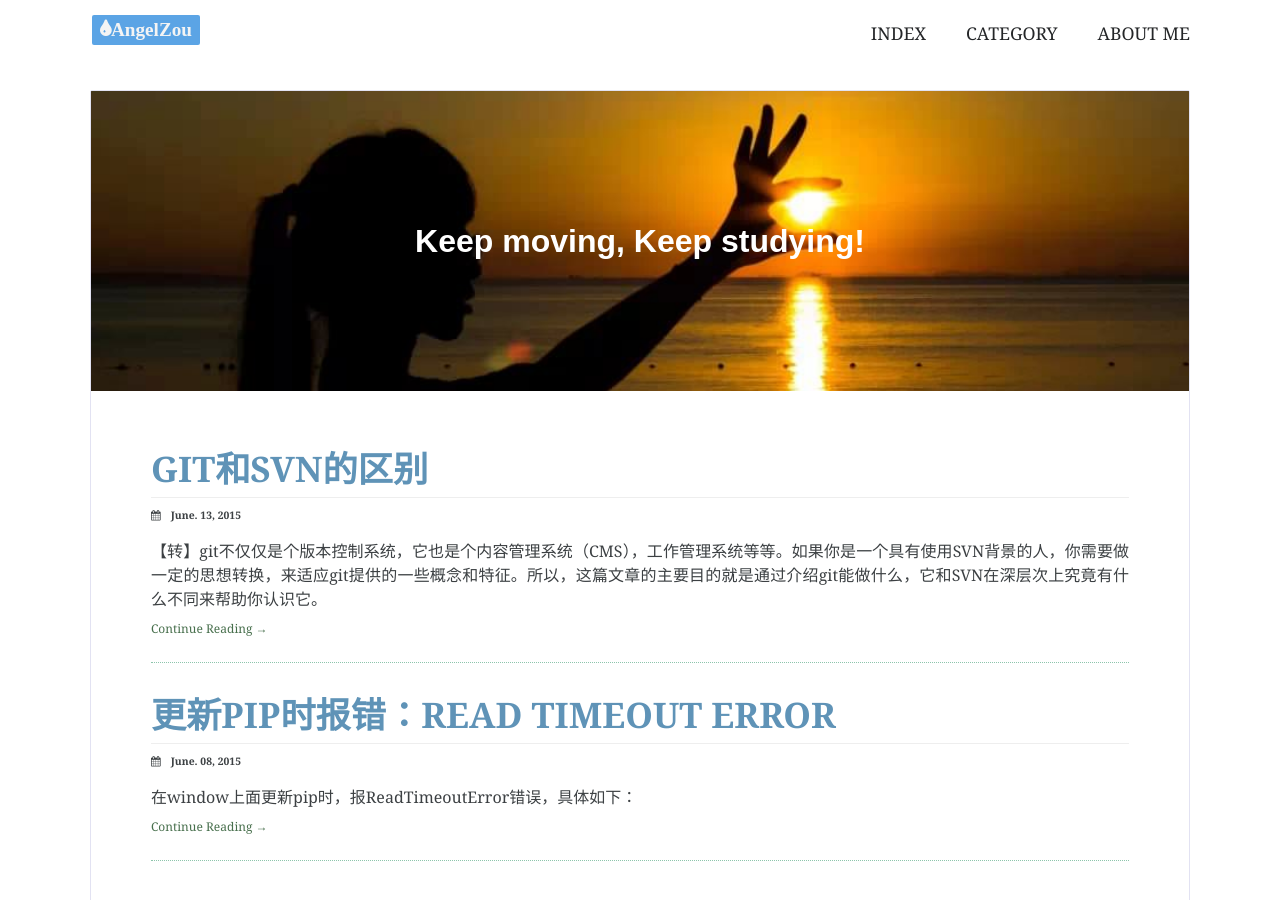
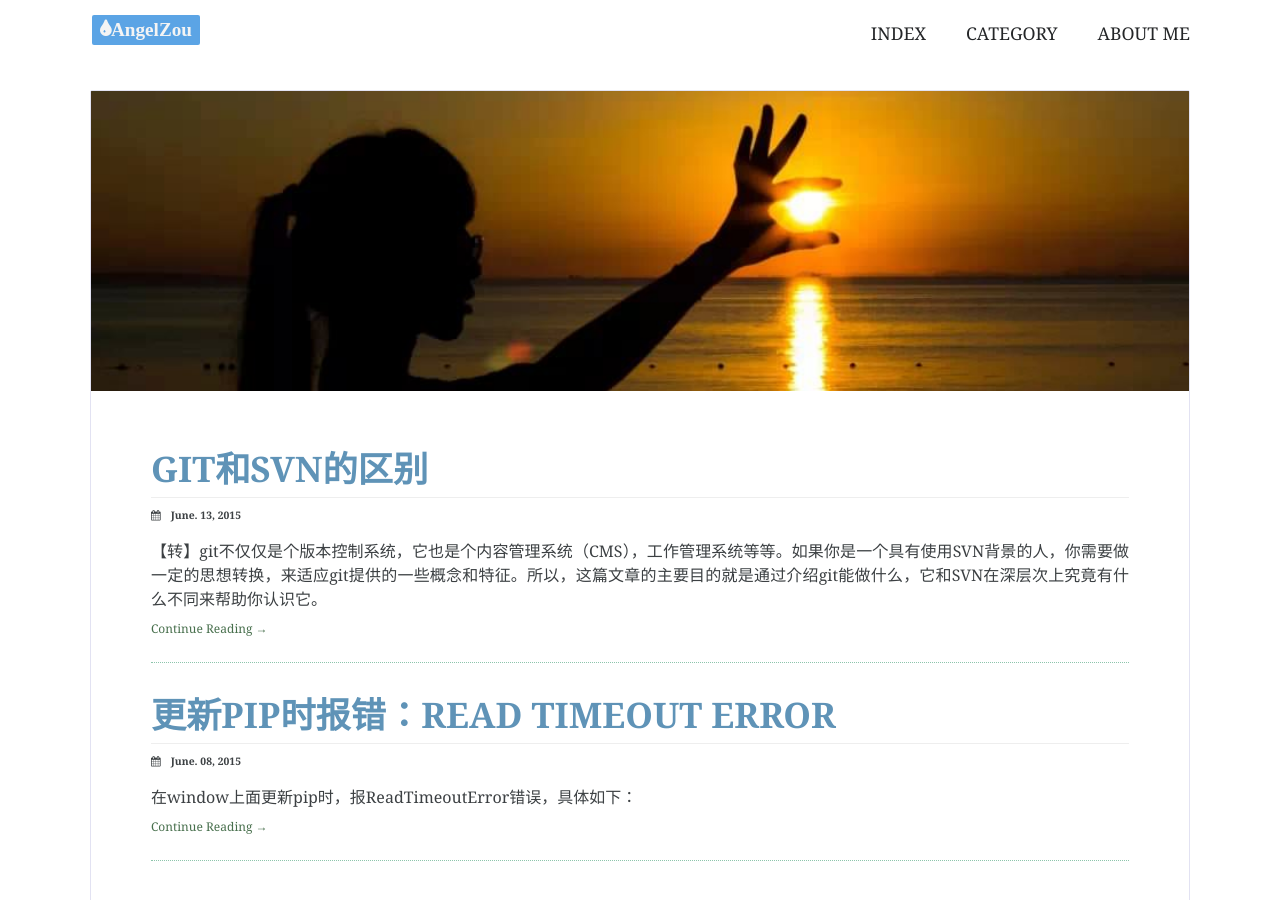
Before and after one commit to angelzou/angelzou.github.io, a Jekyll site: the page built from index.html, in a window 1280 px wide and 900 px high. Built offline with Jekyll 4.4.1, drawn with Linux system fonts in a browser that asks for light colours; nearby versions of some CDN libraries; Markdown is read by kramdown in place of the engine named in the settings; the list of posts is cut into pages by our own code.

Commit message:
去掉图片上面的字

```diff
--- a/_includes/head.html
+++ b/_includes/head.html
@@ -36,8 +36,8 @@
 	<div class="main">
 		<div class="page-wrapper">
 			<header class="blog-header">
-				<div class="vertical">
+				<!-- <div class="vertical">
 					<h1>Keep moving, Keep studying!
 					</h1>
-				</div>
+				</div> -->
 			</header>
```
